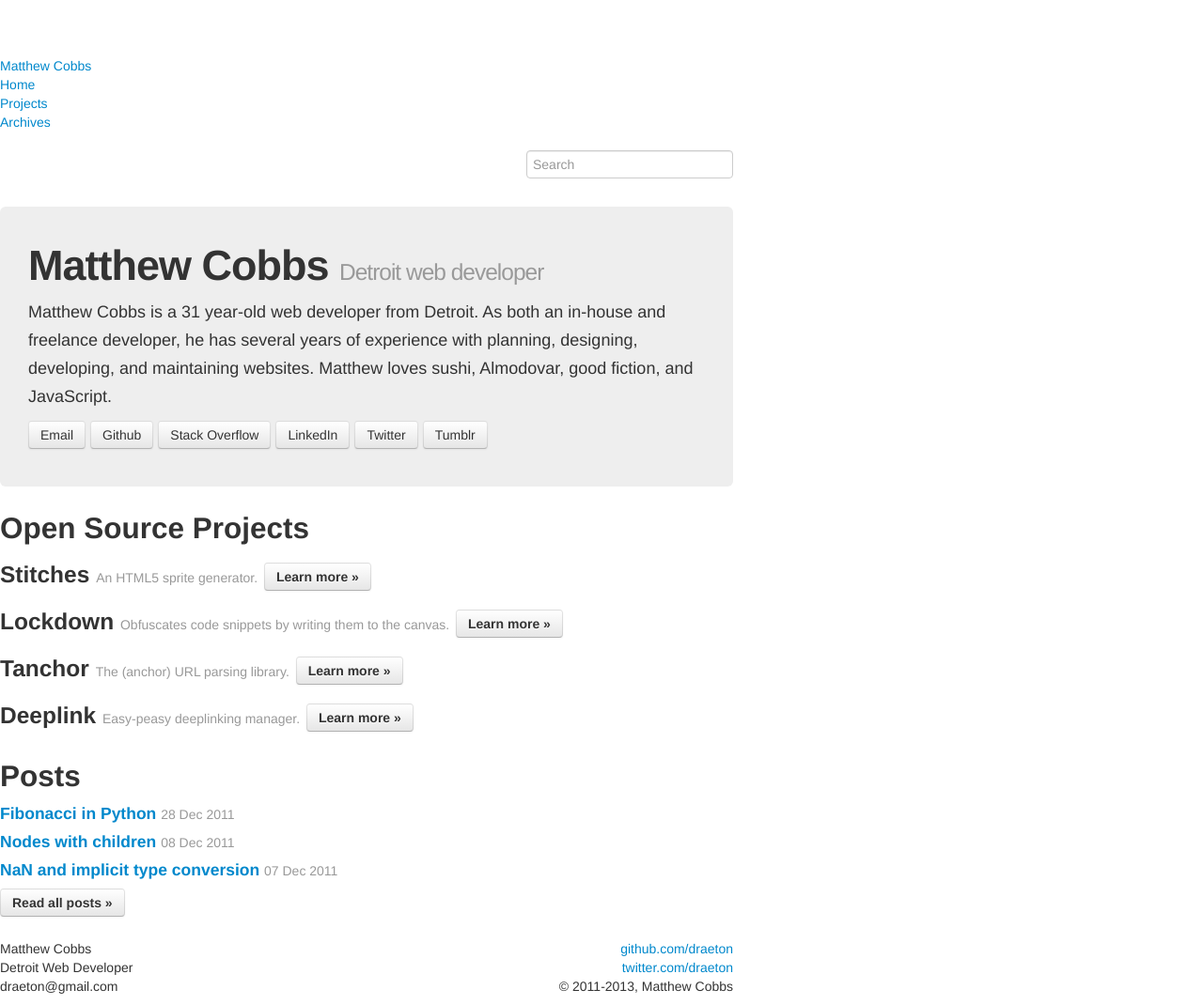
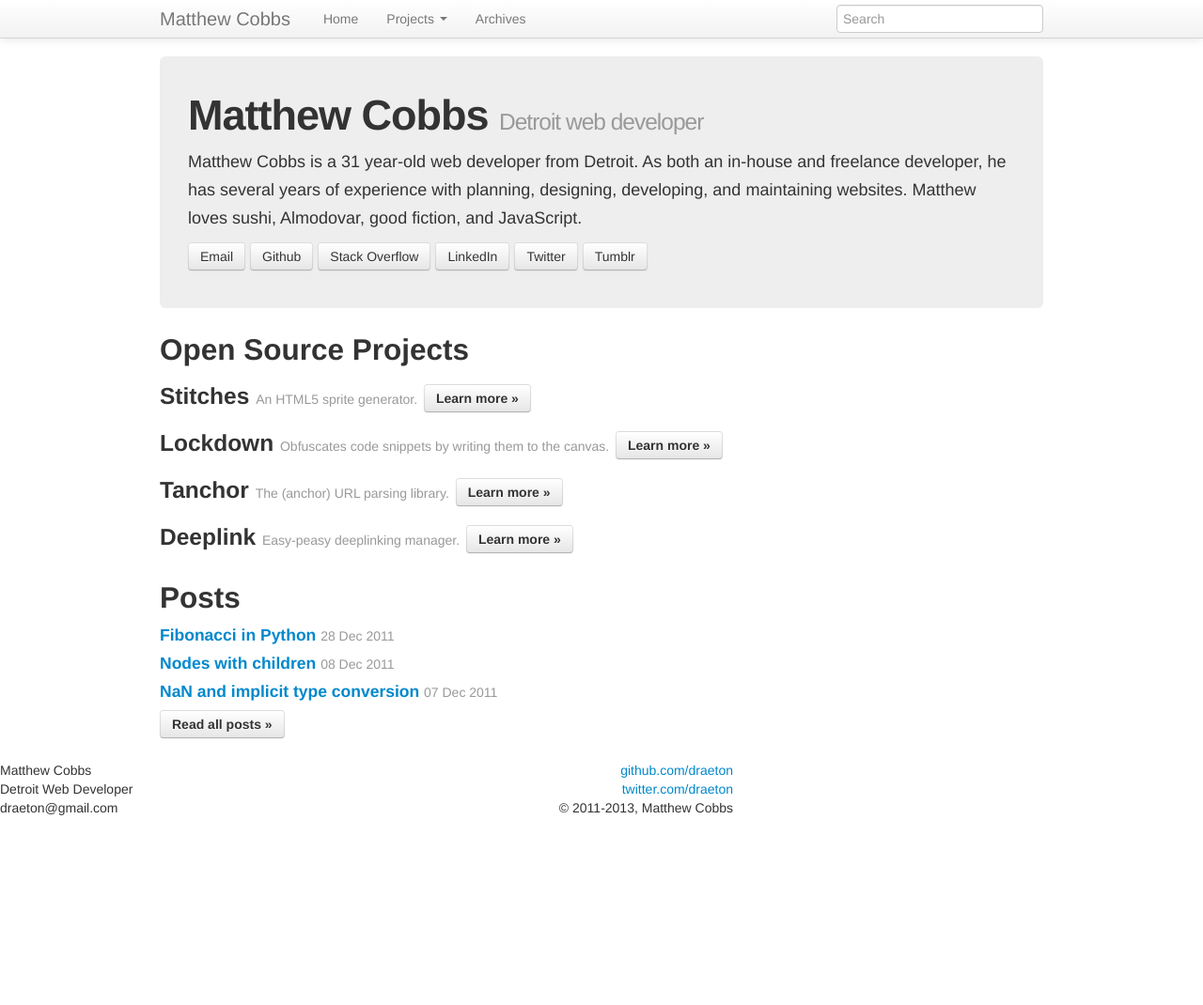
Before and after one commit to draeton/draeton.github.com, a Jekyll site: the page built from index.html, in a window 1280 px wide and 1070 px high. Shown: the whole window at 94% size. Built offline with Jekyll 4.4.1, drawn with Linux system fonts in a browser that asks for light colours; nearby versions of some CDN libraries; Markdown is read by kramdown in place of the engine named in the settings; the list of posts is cut into pages by our own code.

Commit message:
Updating to new bootstrap markup and syntax

```diff
--- a/_layouts/default.html
+++ b/_layouts/default.html
@@ -36,15 +36,14 @@
 <body>
 
     <!-- top navigation -->
-    <nav>
-        <div class="topbar" data-dropdown="dropdown">
-            <div class="fill">
-                <div class="container span10">
+    <div class="navbar navbar-fixed-top">
+        <div class="navbar-inner">
+            <div class="container">
                 <a class="brand" href="/">Matthew Cobbs</a>
                 <ul class="nav">
-                        <li><a href="/">Home</a></li>
+                    <li><a class="active" href="/">Home</a></li>
                     <li class="dropdown">
-                            <a href="javascript:void(0);" class="dropdown-toggle">Projects</a>
+                        <a href="javascript:void(0);" class="dropdown-toggle" data-toggle="dropdown">Projects <b class="caret"></b></a>
                         <ul class="dropdown-menu">
                             <li><a href="/stitches">Stitches</a></li>
                             <li><a href="/lockdown">Lockdown</a></li>
@@ -54,16 +53,15 @@
                     </li>
                     <li><a href="/archives.html">Archives</a></li>
                 </ul>
-                    <form action="/search.html" class="search pull-right">
-                        <input name="gsc" type="text" placeholder="Search" class="span3" />
+                <form action="/search.html" class="navbar-form pull-right">
+                    <input class="span3" name="gsc" type="text" placeholder="Search"/>
                 </form>
             </div>
         </div>
     </div>
-    </nav>
 
     <!-- main content container -->
-    <div class="container span10">
+    <div class="container">
         <div class="content">
 
             {{ content }}
--- a/css/draeton.css
+++ b/css/draeton.css
@@ -6,6 +6,7 @@ body {
     padding: 30px;
     margin-bottom: 24px;
 }
+
 .hero-unit h1 {
     font-size: 45px;
     margin-bottom: 12px;
```
Lines whose indentation alone changed are shown as unchanged.
